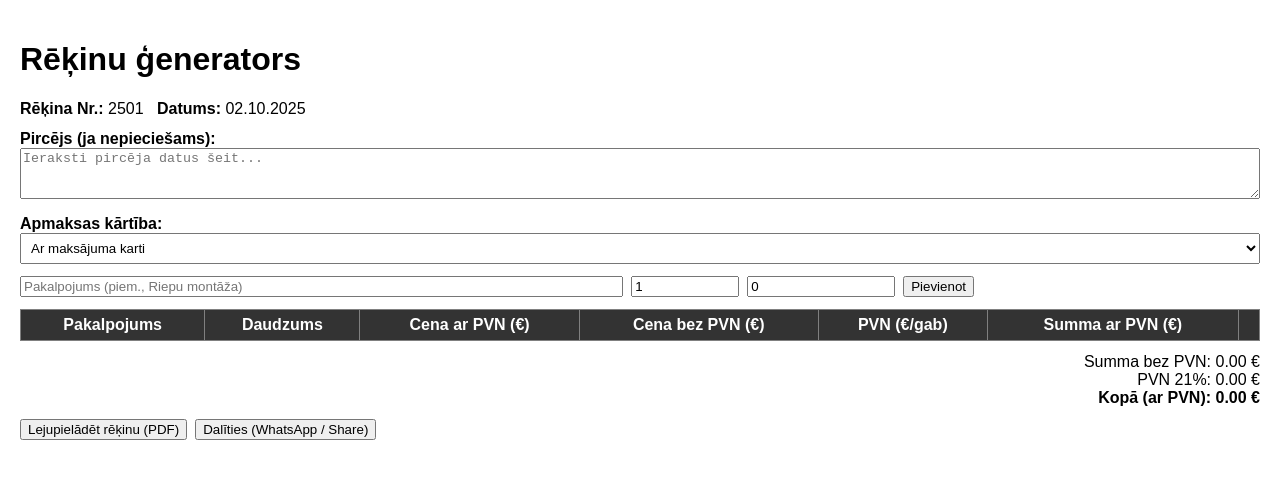
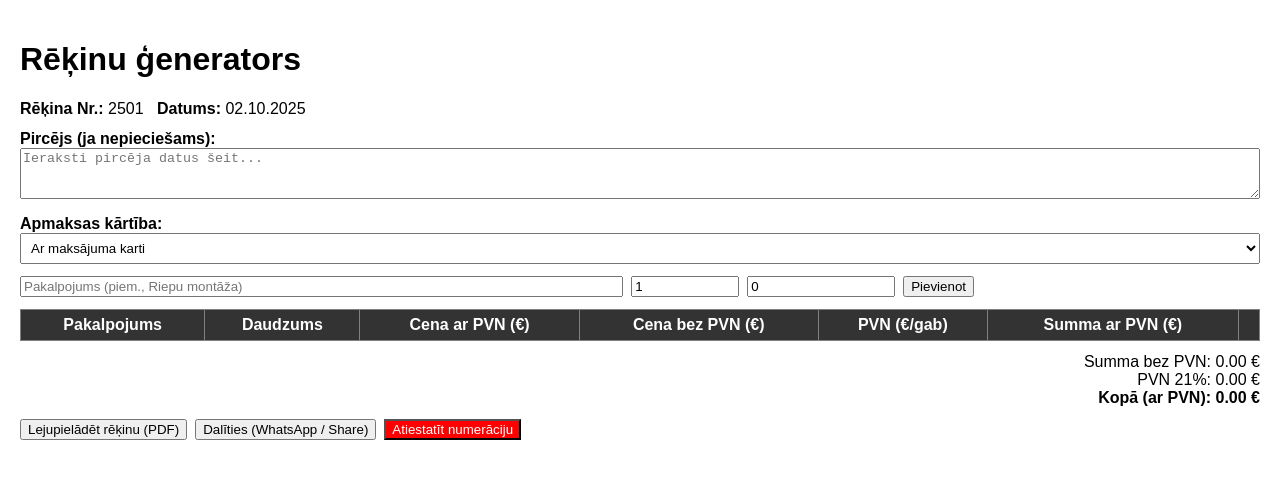
Before and after one commit to baltkemauto-gif/invoice_app, a React (Create React App) app: page / in a window 1280 px wide. Shown: the top 478 px of the page. Built offline with nearby package versions, Linux system fonts and the light colour scheme.

Commit message:
Pievienoju atiestatīšanas pogu un uzlaboju Dalīties funkciju

```diff
--- a/src/App.js
+++ b/src/App.js
@@ -185,6 +185,14 @@ function App() {
     }
   };
 
+  // 🔴 Atiestatīšanas funkcija
+  const handleResetInvoiceNumber = () => {
+    if (window.confirm("Vai tiešām vēlies atiestatīt rēķinu numurāciju uz 2501?")) {
+      setInvoiceNumber(2501);
+      localStorage.setItem("invoiceNumber", 2501);
+    }
+  };
+
   const previewTotalArPVN = items.reduce((s, it) => s + (Number(it.cena) || 0) * (Number(it.daudzums) || 1), 0);
   const previewTotalBezPVN = previewTotalArPVN / 1.21;
   const previewPVN = previewTotalArPVN - previewTotalBezPVN;
@@ -296,7 +304,12 @@ function App() {
         <button onClick={handleGenerateAndDownload} style={{ marginRight: 8 }}>
           Lejupielādēt rēķinu (PDF)
         </button>
-        <button onClick={handleShare}>Dalīties (WhatsApp / Share)</button>
+        <button onClick={handleShare} style={{ marginRight: 8 }}>
+          Dalīties (WhatsApp / Share)
+        </button>
+        <button onClick={handleResetInvoiceNumber} style={{ background: "red", color: "white" }}>
+          Atiestatīt numerāciju
+        </button>
       </div>
     </div>
   );
```
